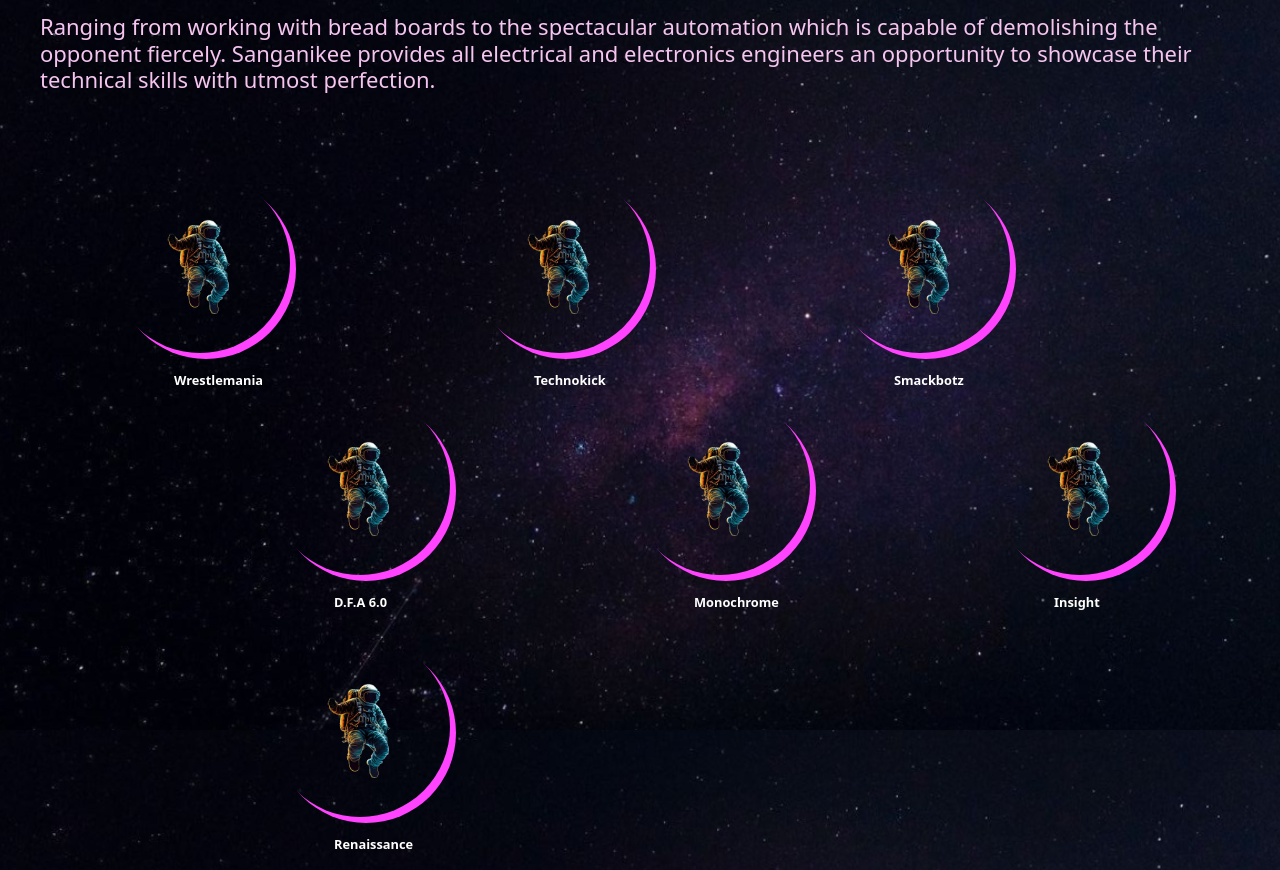
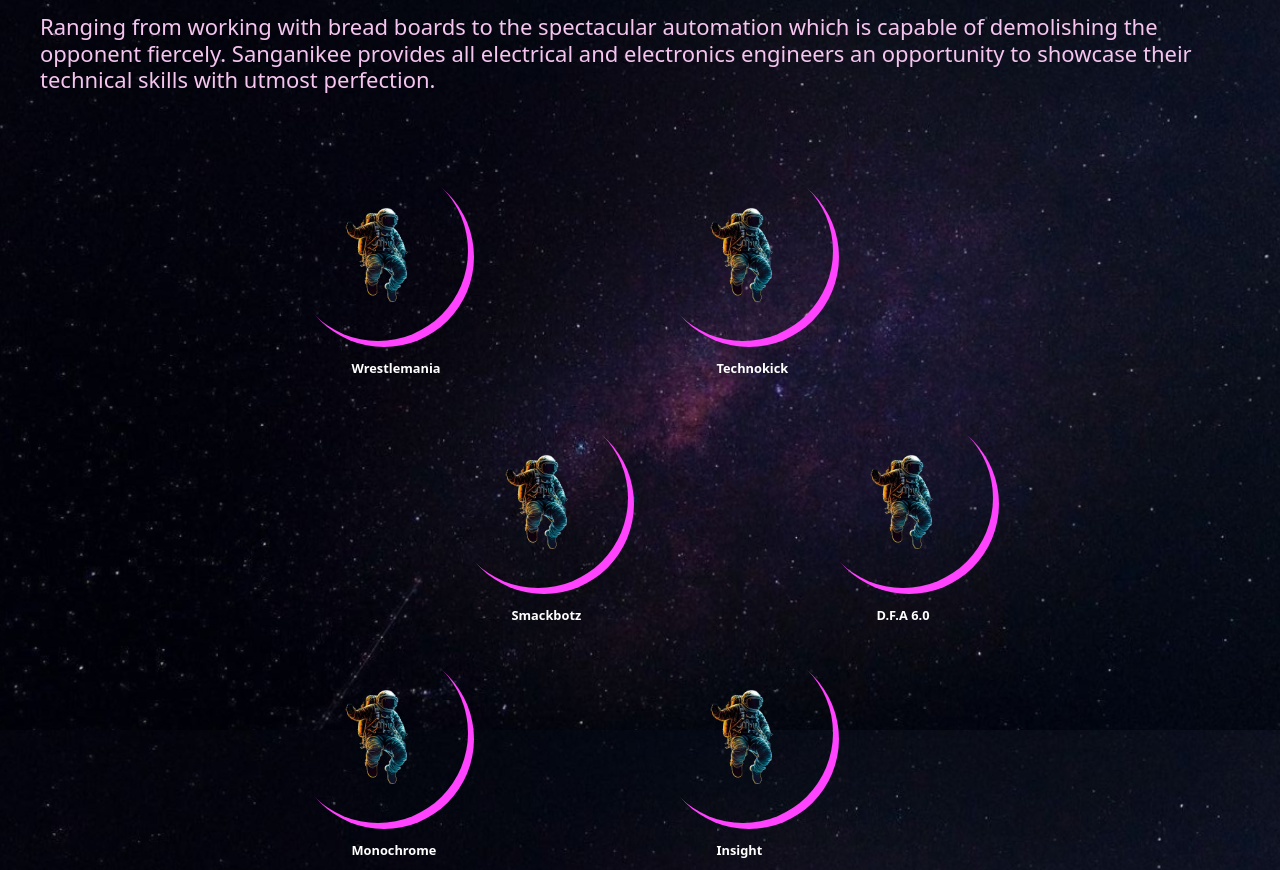
Before and after one commit to bob09122407/Footprints-24, a React (Vite) app: page /sanganikee in a window 1280 px wide. Shown: the part 870-1740 px from the top of the page. Built offline with nearby package versions, Linux system fonts and the light colour scheme.

Commit message:
the moonicon made more responsive for all

```diff
--- a/src/components/EventPage/Lycra/Lycra.jsx
+++ b/src/components/EventPage/Lycra/Lycra.jsx
@@ -106,9 +106,6 @@ const Lycra = () => {
         team: ["Maximum-2"],
       },
     },
-  ];
-
-  const iconsRow2 = [
     {
       name: "Quiz-O-Tex",
       background: icon3,
@@ -140,7 +137,7 @@ const Lycra = () => {
   ];
 
   const getSelectedDetails = () => {
-    const selectedIcon = [...iconsRow1, ...iconsRow2].find(
+    const selectedIcon = [...iconsRow1].find(
       (icon) => icon.name === selectedTab
     );
     return selectedIcon ? selectedIcon.details : null;
@@ -194,23 +191,10 @@ const Lycra = () => {
             ></div>
           ))}
         </div>
-        <div className="tech" data-aos="zoom-in-down">
-          {iconsRow2.map(({ name, background, details }, index) => (
-            <div
-              key={index}
-              className="moon-icon-2"
-              data-name={name}
-              style={{
-                backgroundImage: `url(${background})`,
-                ...details.styles,
-              }}
-              onClick={() => toggle(name)}
-            ></div>
-          ))}
-        </div>
+
       </div>
       <div className="main_section">
-        {iconsRow1.concat(iconsRow2).map(({ name, details }, index) => (
+        {iconsRow1.map(({ name, details }, index) => (
           <div
             key={index}
             className={`details_each ${selectedTab === name ? "active" : ""}`}
--- a/src/components/EventPage/Sanganikee/Sanganikee.jsx
+++ b/src/components/EventPage/Sanganikee/Sanganikee.jsx
@@ -83,9 +83,6 @@ const Sanganikee = () => {
         team: [""],
       },
     },
-  ];
-
-  const iconsRow2 = [
     {
       name: "D.F.A 6.0",
       background: icon3,
@@ -143,7 +140,7 @@ const Sanganikee = () => {
   ];
 
   const getSelectedDetails = () => {
-    const selectedIcon = [...iconsRow1, ...iconsRow2].find(
+    const selectedIcon = [...iconsRow1].find(
       (icon) => icon.name === selectedTab
     );
     return selectedIcon ? selectedIcon.details : null;
@@ -181,8 +178,9 @@ const Sanganikee = () => {
         </div>
       </div>
       <div className="main-tech">
-        <div className="tech" data-aos="zoom-in-up">
+        <div className="tech">
           {iconsRow1.map(({ name, background, details }, index) => (
+            // <div>
               <div
                 key={index}
                 className="moon-icon"
@@ -191,27 +189,15 @@ const Sanganikee = () => {
                   backgroundImage: `url(${background})`,
                   ...details.styles,
                 }}
+                data-aos="zoom-in-up"
                 onClick={() => toggle(name)}
               ></div>
-          ))}
-        </div>
-        <div className="tech" data-aos="zoom-in-down">
-          {iconsRow2.map(({ name, background, details }, index) => (
-            <div
-              key={index}
-              className="moon-icon-2"
-              data-name={name}
-              style={{
-                backgroundImage: `url(${background})`,
-                ...details.styles,
-              }}
-              onClick={() => toggle(name)}
-            ></div>
+            // </div>
           ))}
         </div>
       </div>
       <div className="main_section">
-        {iconsRow1.concat(iconsRow2).map(({ name, details }, index) => (
+        {iconsRow1.map(({ name, details }, index) => (
           <div
             key={index}
             className={`details_each ${selectedTab === name ? "active" : ""}`}
--- a/src/components/EventPage/technotron.css
+++ b/src/components/EventPage/technotron.css
@@ -31,8 +31,8 @@ body {
 
 .tech {
   display: grid;
-  grid-template-columns: repeat(3, 1fr);
-  gap: 20px; /* Adjust spacing between columns */
+  grid-template-columns: repeat(2, 1fr);
+  gap: 25px; /* Adjust spacing between columns */
   margin: 0 auto;
   justify-content: center;
   align-items: center;
@@ -42,6 +42,26 @@ body {
 
   /* Responsive styles for smaller screens (tablets) */
 
+}
+
+.tech div{
+  margin-top: 20px;
+}
+
+.tech > div:nth-child(-n+2){
+  /* opacity: 0.5; */
+
+}
+
+.tech > div:nth-child(4n), .tech > div:nth-child(4n - 1) {
+  /* Style B */
+  margin-left: 10rem; /* Adjust margin as needed */
+  margin-top: 2rem;
+
+}
+
+.tech > div:last-child:nth-child(odd){
+  /* opacity: 0.5; */
 }
 
 @media (max-width: 1024px) {
@@ -113,10 +133,7 @@ body {
   margin-top: 2rem;
 }
 
-.moon-icon {
-  margin-right: 10rem; /* Adjust margin as needed */
-  margin-top: 2rem;
-}
+/*  */
 
 /* Responsive styles for .moon-icon-2 on smaller screens */
 @media (max-width: 1024px) {
```
Lines whose indentation alone changed are shown as unchanged.
